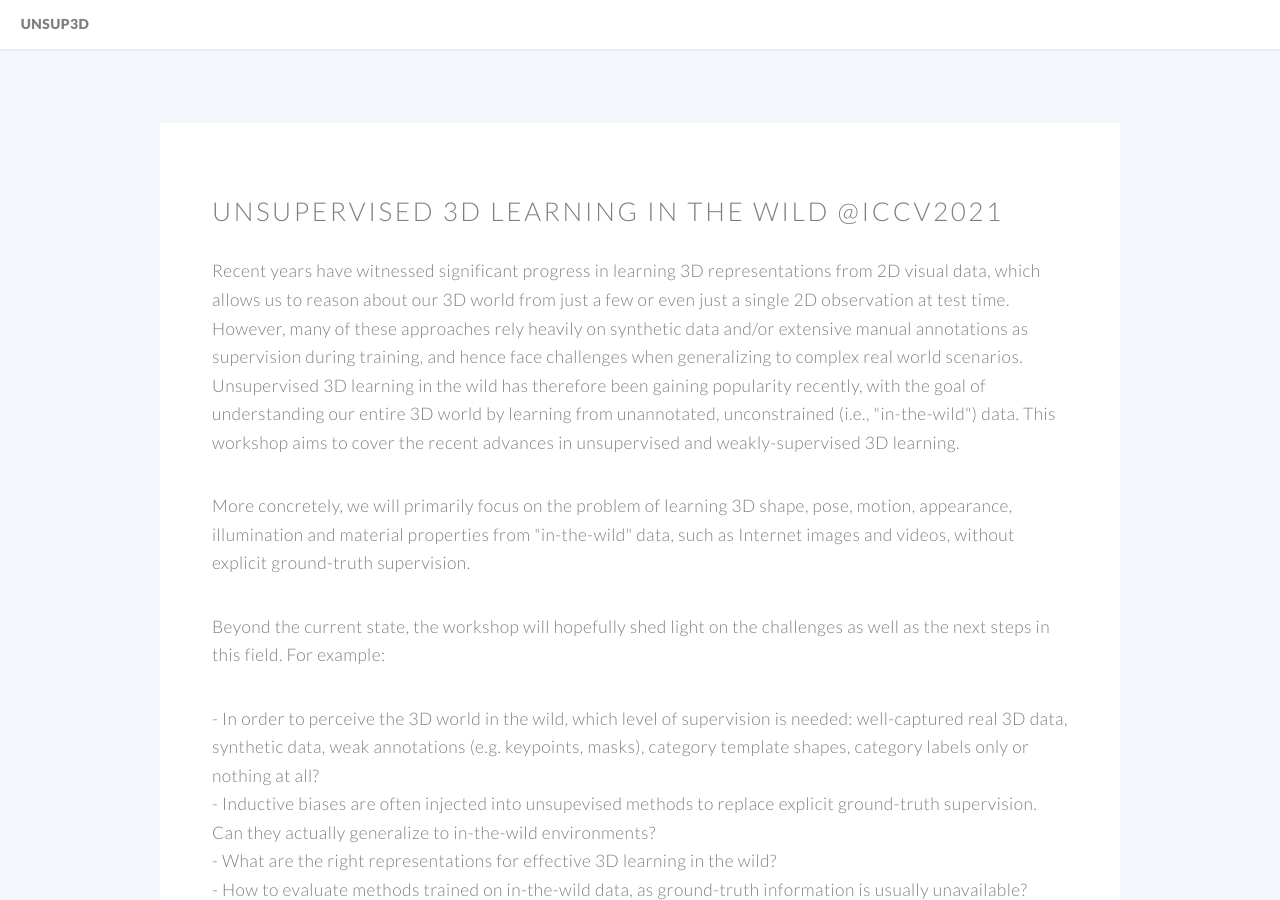
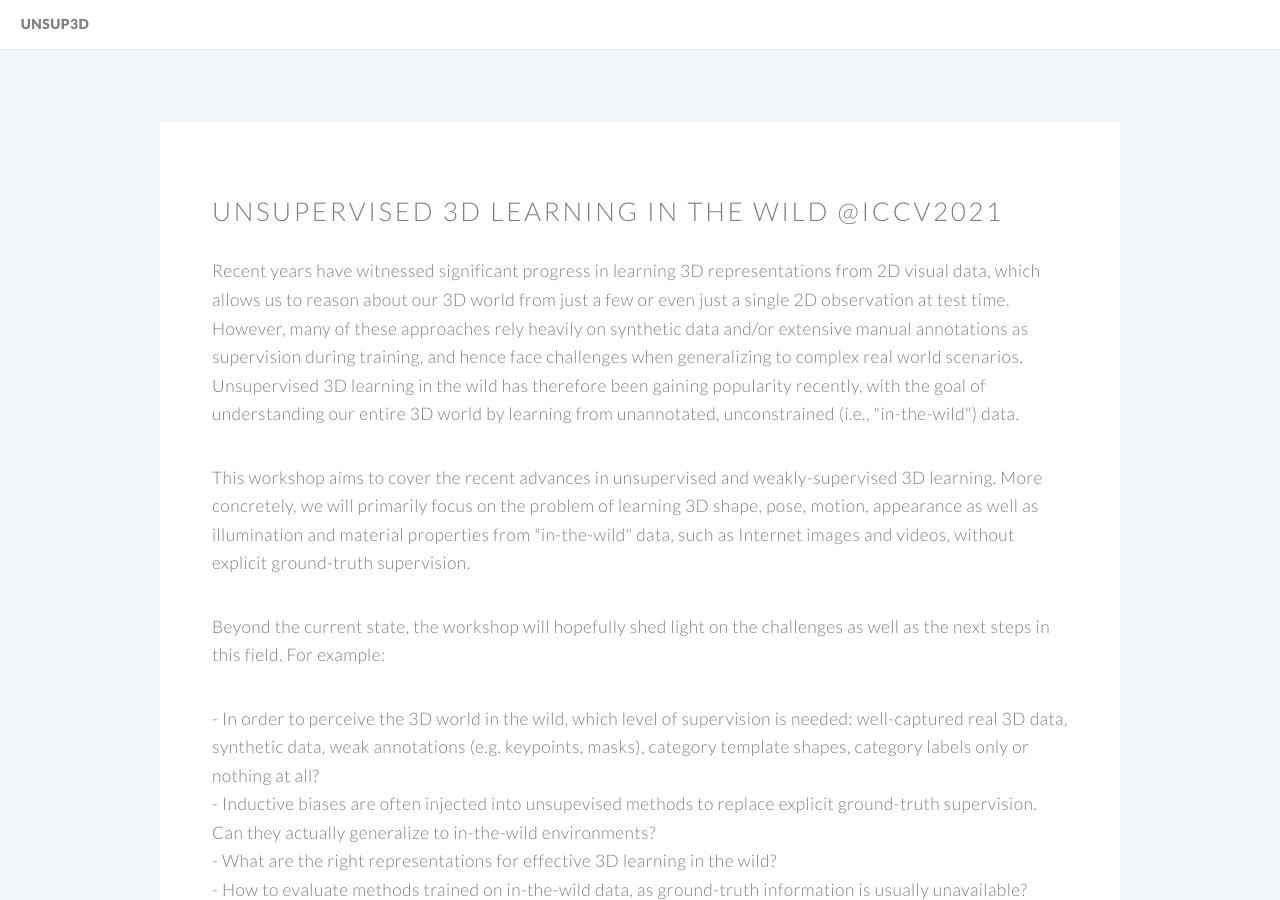
Before and after one commit to unsup3d/unsup3d.github.io, a Jekyll site: the page built from index.html, in a window 1280 px wide and 900 px high, scrolled down 475 px. Built offline with Jekyll 4.4.1, drawn with Linux system fonts in a browser that asks for light colours.

Commit message:
updated descriptions

```diff
--- a/index.html
+++ b/index.html
@@ -19,10 +19,11 @@ banner: images/banner.jpg
         </header>
         <p>
           Recent years have witnessed significant progress in learning 3D representations from 2D visual data, which allows us to reason about our 3D world from just a few or even just a single 2D observation at test time. However, many of these approaches rely heavily on synthetic data and/or extensive manual annotations as supervision during training, and hence face challenges when generalizing to complex real world scenarios.
-          Unsupervised 3D learning in the wild has therefore been gaining popularity recently, with the goal of understanding our entire 3D world by learning from unannotated, unconstrained (i.e., "in-the-wild") data. This workshop aims to cover the recent advances in unsupervised and weakly-supervised 3D learning.
+          Unsupervised 3D learning in the wild has therefore been gaining popularity recently, with the goal of understanding our entire 3D world by learning from unannotated, unconstrained (i.e., "in-the-wild") data.
         </p>
         <p>
-          More concretely, we will primarily focus on the problem of learning 3D shape, pose, motion, appearance, illumination and material properties from "in-the-wild" data, such as Internet images and videos, without explicit ground-truth supervision.
+          This workshop aims to cover the recent advances in unsupervised and weakly-supervised 3D learning.
+          More concretely, we will primarily focus on the problem of learning 3D shape, pose, motion, appearance as well as illumination and material properties from "in-the-wild" data, such as Internet images and videos, without explicit ground-truth supervision.
         </p>
         <p>
           Beyond the current state, the workshop will hopefully shed light on the challenges as well as the next steps in this field. For example:
```
